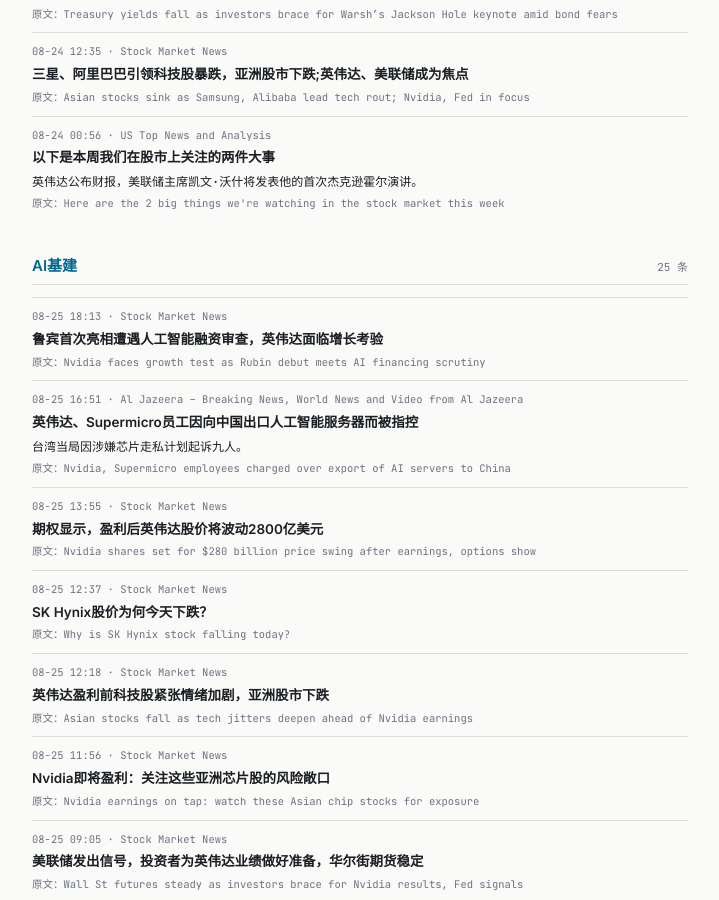
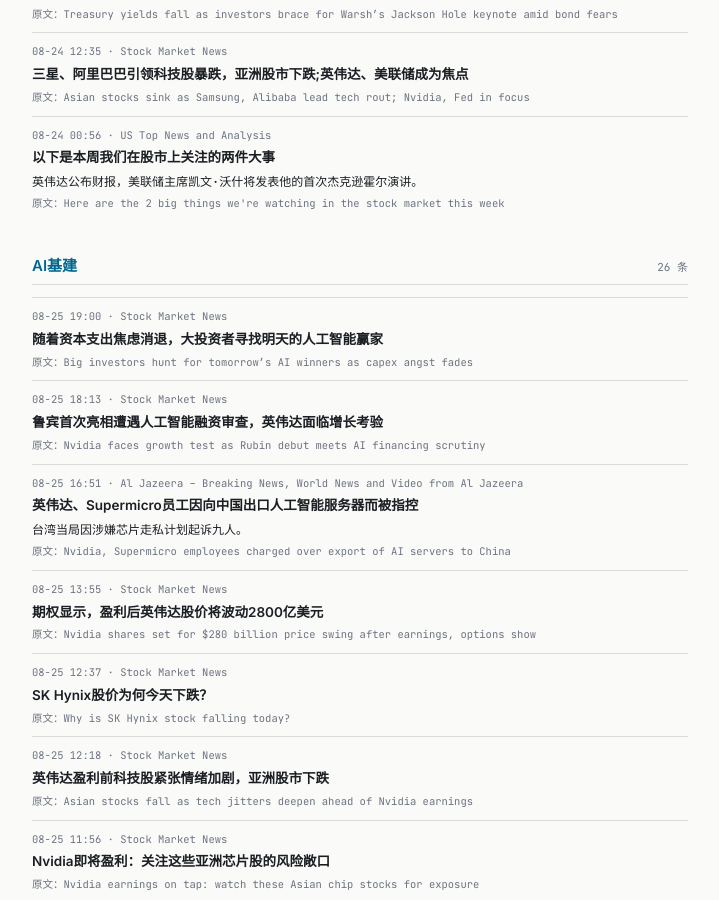
Before and after one commit to tang3super/tang3super.github.io, a Jekyll site: the page built from macro-trade/news-digest.md, in a window 1280 px wide and 900 px high, scrolled down 5335 px. Shown: the whole window, without its empty margins (280-999 px from the left). Built offline with Jekyll 4.4.1, drawn with Linux system fonts in a browser that asks for light colours; some of the changed text lies outside the part shown.

Commit message:
sync news-digest article

```diff
--- a/macro-trade/news-digest.md
+++ b/macro-trade/news-digest.md
@@ -5,7 +5,7 @@
 date: '2026-08-25'
 summary: 2026年第35周监控
 week_label: 2026年第35周监控
-last_updated: 2026-08-25 18:57
+last_updated: 2026-08-25 19:25
 refresh_note: 每 5 分钟自动刷新
 topics:
 - name: 地缘政治
@@ -356,6 +356,12 @@
     summary_zh: 英伟达公布财报，美联储主席凯文·沃什将发表他的首次杰克逊霍尔演讲。
 - name: AI基建
   items:
+  - title: Big investors hunt for tomorrow’s AI winners as capex angst fades
+    summary: ''
+    link: https://www.investing.com/news/stock-market-news/big-investors-hunt-for-tomorrows-ai-winners-as-capex-angst-fades-4875002
+    source: Stock Market News
+    time: 08-25 19:00
+    title_zh: 随着资本支出焦虑消退，大投资者寻找明天的人工智能赢家
   - title: Nvidia faces growth test as Rubin debut meets AI financing scrutiny
     summary: ''
     link: https://www.investing.com/news/stock-market-news/nvidia-faces-growth-test-as-rubin-debut-meets-ai-financing-scrutiny-4874842
```
